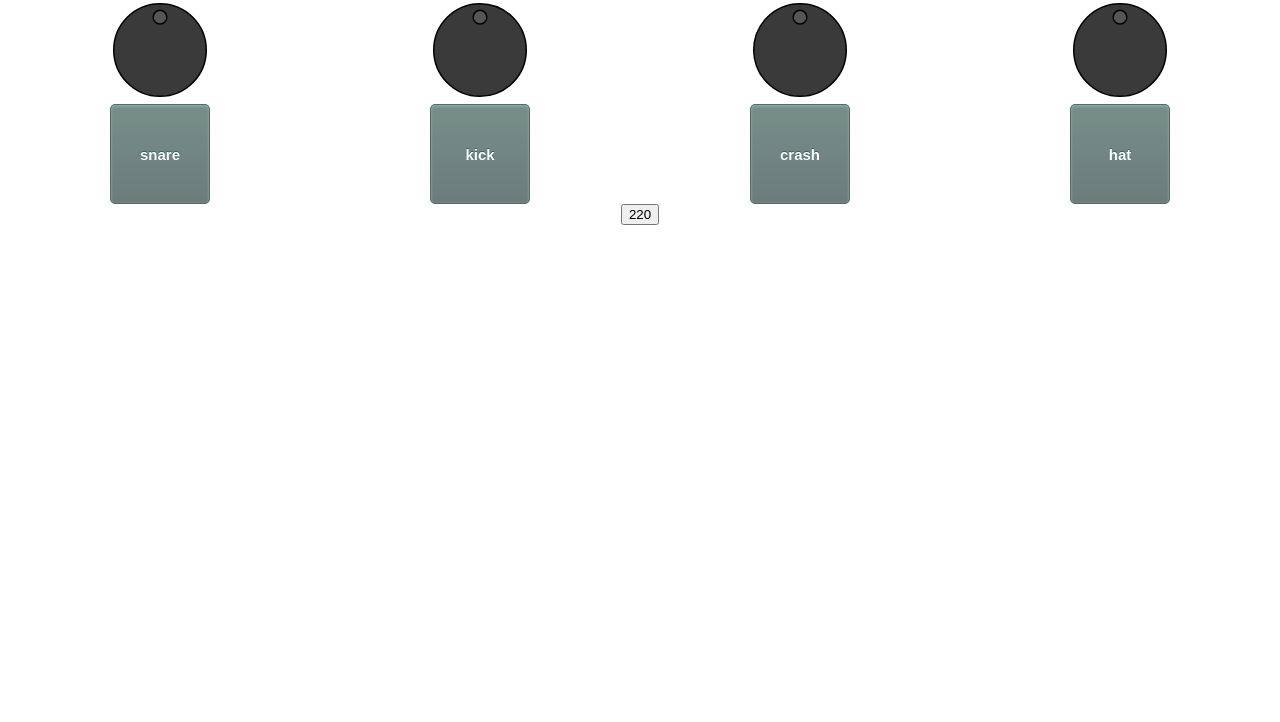
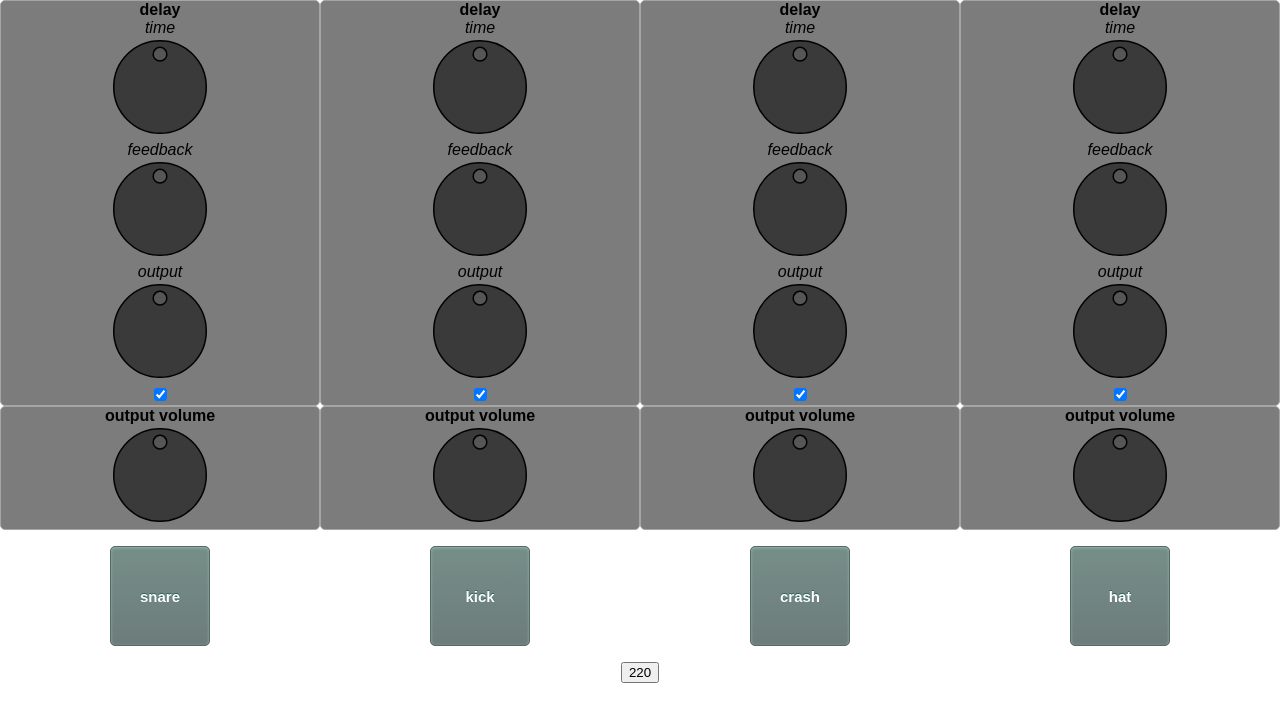
Before and after one commit to jchristof/AudioSystemTSX, a React (Create React App) app: page / in a window 1280 px wide. Shown: the top 722 px of the page. Built offline with nearby package versions, Linux system fonts and the light colour scheme; no server answers.

Commit message:
added a delay model + delay control section to the channel strip

```diff
--- a/src/controls/SampleButton.css
+++ b/src/controls/SampleButton.css
@@ -1,4 +1,5 @@
 .SampleButton-button{
+	margin: 16px;
 	-moz-box-shadow:inset 0px 1px 3px 0px #91b8b3;
 	-webkit-box-shadow:inset 0px 1px 3px 0px #91b8b3;
 	box-shadow:inset 0px 1px 3px 0px #91b8b3;
--- /dev/null
+++ b/src/controls/SampleChannel.css
@@ -0,0 +1,6 @@
+.SampleChannel-border {
+    display: block;
+    border: 1px solid rgb(167, 164, 164);
+    border-radius: 5px;
+    background: rgb(123, 124, 123);
+}
--- a/src/controls/SampleChannel.tsx
+++ b/src/controls/SampleChannel.tsx
@@ -4,6 +4,9 @@ import AudioLoader from '../AudioLoader';
 import AudioSystem from '../AudioSystem';
 import SampleButton from '../controls/SampleButton';
 import Dial from '../controls/Dial';
+import Delay from '../effects/Delay';
+
+import '../controls/SampleChannel.css';
 
 type Props = {
     sampleName: string;
@@ -18,6 +21,7 @@ type State = {
 export default class SampleChannel extends React.Component<Props, State> {
     readonly bufferSource: AudioBufferSourceNode;
     readonly channelGain: GainNode;
+    readonly delay: Delay;
 
     audioBuffer: AudioBuffer;
     volume = .5;
@@ -27,13 +31,50 @@ export default class SampleChannel extends React.Component<Props, State> {
         this.channelGain = props.audioSystem.audioContext().createGain();
         this.channelGain.gain.value = this.volume;
         this.channelGain.connect(this.props.audioSystem.channelInput());
+
+        this.delay = new Delay(props.audioSystem);
+        this.delay.setOutput(this.channelGain);
       }
 
     render() {
         return (
             <div>
-            <Dial id={this.props.sampleName} onValueChanged={(id, value) => this.setVolume(id, value)} dialSize={50} />
+                <div className="SampleChannel-border">
+                    <b>delay</b>
+                    <br/>
+                    <em>time</em>
+                    <Dial
+                        id={'time'}
+                        onValueChanged={(id, value) => this.delay.setDelayTime(value)}
+                        dialSize={50}
+                    />
+                    <em>feedback</em>
+                    <Dial
+                        id={'feedback'}
+                        onValueChanged={(id, value) => this.delay.setDelayFeedback(value)}
+                        dialSize={50}
+                    />
+                    <em>output</em>
+                    <Dial
+                        id={'output'}
+                        onValueChanged={(id, value) => this.delay.setDaylayOutput(value)}
+                        dialSize={50}
+                    />
+                    <input
+                        type="checkbox"
+                        defaultChecked={true}
+                        onChange={(event: any) => this.delay.toggleOutput(event.currentTarget.checked)}
+                    />
+                </div>
 
+                <div className="SampleChannel-border">
+                    <b>output volume</b>
+                    <Dial
+                        id={this.props.sampleName}
+                        onValueChanged={(id, value) => this.setVolume(id, value)}
+                        dialSize={50}
+                    />
+                </div>
                 <SampleButton
                     clickFunction={
                         () => this.playBack()
@@ -52,6 +93,7 @@ export default class SampleChannel extends React.Component<Props, State> {
         this.channelGain.gain.value = this.volume;
         const bufferSource = this.props.audioSystem.bufferSource(this.audioBuffer);
         bufferSource.connect(this.channelGain);
+        this.delay.setInput(bufferSource);
         bufferSource.start();
     }
 
--- /dev/null
+++ b/src/effects/Delay.ts
@@ -0,0 +1,56 @@
+import AudioSystem from '../AudioSystem';
+
+export default class Delay {
+    readonly delayEffect: DelayNode;
+    readonly feedbackGain: GainNode;
+    readonly outputGain: GainNode;
+    private outputGainLevel: number;
+
+    constructor(audioSystem: AudioSystem) {
+        this.delayEffect = audioSystem.audioContext().createDelay();
+        this.delayEffect.delayTime.value = .5;
+        this.feedbackGain = audioSystem.audioContext().createGain();
+        this.feedbackGain.gain.value = .5;
+        this.feedbackGain.connect(this.delayEffect);
+
+        this.outputGain = audioSystem.audioContext().createGain();
+        this.outputGain.gain.value = this.outputGainLevel = .5;
+
+        this.delayEffect.connect(this.feedbackGain);
+        this.delayEffect.connect(this.outputGain);
+    }
+
+    setInput(inputNode: AudioNode): void {
+        inputNode.connect(this.delayEffect);
+    }
+
+    setOutput(outputNode: AudioNode): void {
+        this.outputGain.connect(outputNode);
+    }
+
+    setDelayTime(value: number): void {
+        this.delayEffect.delayTime.value = value;
+    }
+
+    setDelayFeedback(value: number): void {
+        this.feedbackGain.gain.value = value;
+    }
+
+    setDaylayOutput(value: number): void {
+        this.outputGainLevel = value;
+        this.outputGain.gain.value = value;
+    }
+
+    toggleOutput(value: boolean): void {
+        if (value) {
+            this.outputGain.gain.value = this.outputGainLevel;
+        } else {
+            this.outputGain.gain.value = 0;
+        }
+
+    }
+
+    getToggleOutput(): boolean {
+        return this.outputGain.gain.value !== 0;
+    }
+}
```
Lines whose indentation alone changed are shown as unchanged.
